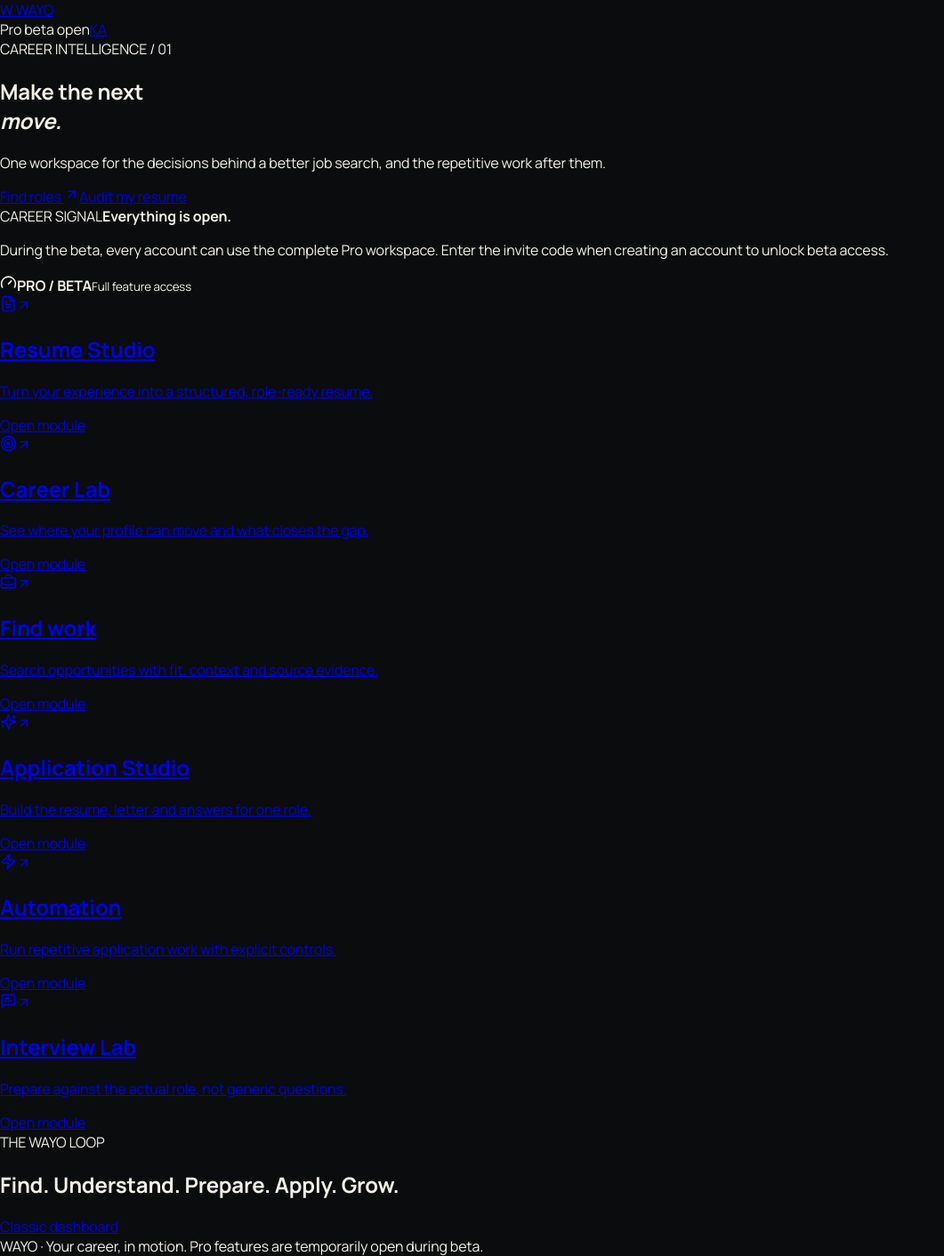
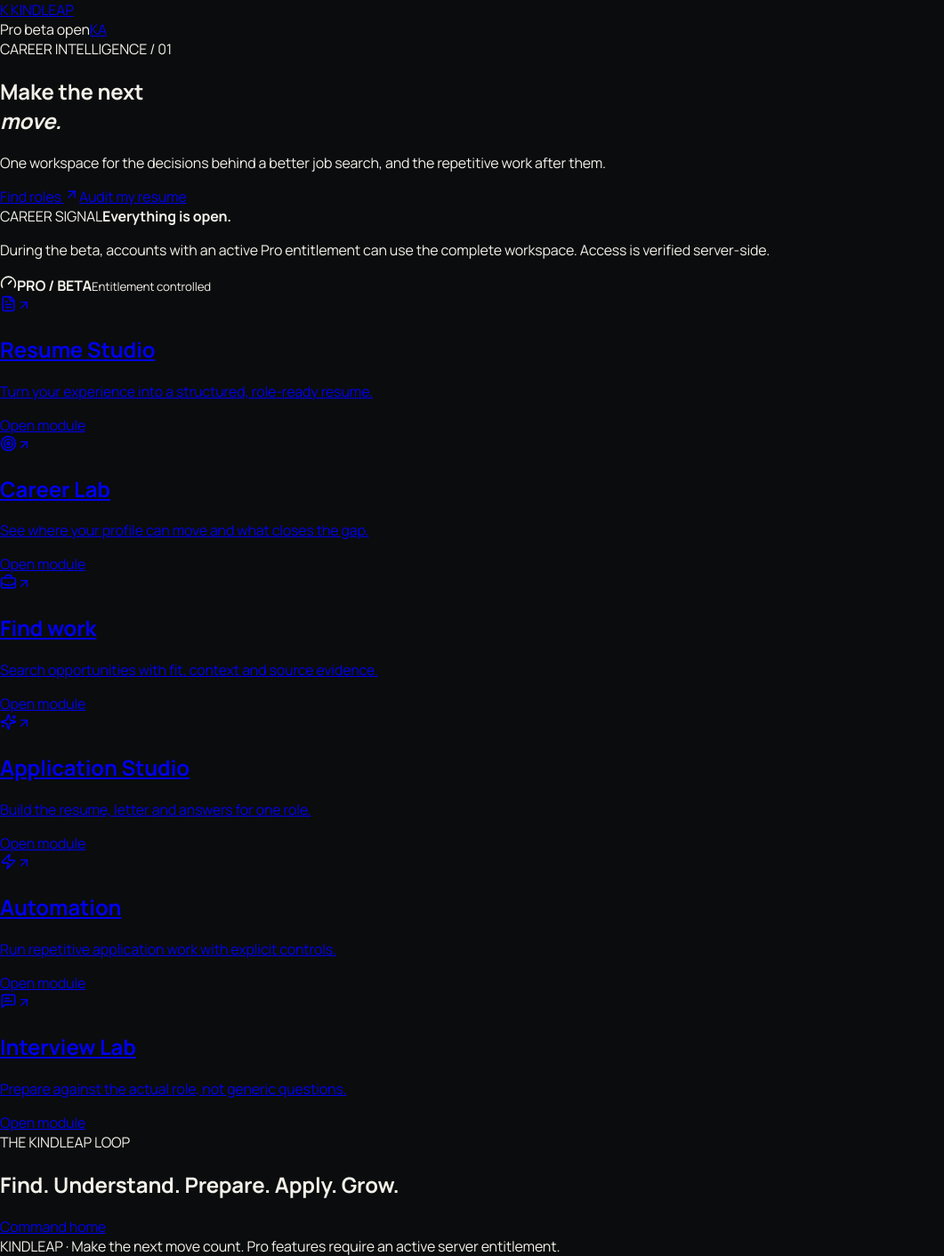
Before and after one commit to madebykraman/jobapplyify, a Next.js app: page /workspace in a window 1280 px wide. Shown: the whole page at 89% size, without its empty margins (0-1061 px from the left). Built offline with nearby package versions, Linux system fonts and the light colour scheme.

Commit message:
fix: remove legacy WAYO workspace branding

```diff
--- a/app/workspace/page.tsx
+++ b/app/workspace/page.tsx
@@ -2,6 +2,7 @@
 
 import Link from 'next/link'
 import { ArrowUpRight, BriefcaseBusiness, FileText, Gauge, MessageSquareText, Sparkles, Target, Zap } from 'lucide-react'
+import { BRAND } from '@/lib/brand'
 import './workspace.css'
 
 const modules = [
@@ -15,11 +16,11 @@ const modules = [
 
 export default function WorkspacePage() {
   return <main className="neo">
-    <header className="neoHeader"><Link href="/" className="neoLogo"><span>W</span> WAYO</Link><div className="neoHeaderRight"><span className="neoStatus"><i/> Pro beta open</span><Link href="/profile" className="neoAvatar">KA</Link></div></header>
+    <header className="neoHeader"><Link href="/" className="neoLogo"><span>K</span> {BRAND.name}</Link><div className="neoHeaderRight"><span className="neoStatus"><i/> Pro beta open</span><Link href="/profile" className="neoAvatar">KA</Link></div></header>
     <section className="neoHero"><div className="neoKicker">CAREER INTELLIGENCE / 01</div><h1>Make the next<br/><em>move.</em></h1><p>One workspace for the decisions behind a better job search, and the repetitive work after them.</p><div className="neoActions"><Link href="/opportunities" className="neoPrimary">Find roles <ArrowUpRight size={17}/></Link><Link href="/resume" className="neoSecondary">Audit my resume</Link></div></section>
-    <section className="neoSignal"><div><span>CAREER SIGNAL</span><strong>Everything is open.</strong><p>During the beta, every account can use the complete Pro workspace. Enter the invite code when creating an account to unlock beta access.</p></div><div className="neoMeter"><Gauge size={19}/><b>PRO / BETA</b><small>Full feature access</small></div></section>
+    <section className="neoSignal"><div><span>CAREER SIGNAL</span><strong>Everything is open.</strong><p>During the beta, accounts with an active Pro entitlement can use the complete workspace. Access is verified server-side.</p></div><div className="neoMeter"><Gauge size={19}/><b>PRO / BETA</b><small>Entitlement controlled</small></div></section>
     <section className="neoGrid">{modules.map(([title,desc,href,Icon])=>{const I=Icon as typeof FileText;return <Link href={href as string} className="neoModule" key={title as string}><div className="neoModuleTop"><I size={19}/><ArrowUpRight size={16}/></div><h2>{title as string}</h2><p>{desc as string}</p><span>Open module</span></Link>})}</section>
-    <section className="neoBottom"><div><span className="neoKicker">THE WAYO LOOP</span><h2>Find. Understand. Prepare. Apply. Grow.</h2></div><Link href="/" className="neoSecondary">Classic dashboard</Link></section>
-    <footer>WAYO · Your career, in motion. <span>Pro features are temporarily open during beta.</span></footer>
+    <section className="neoBottom"><div><span className="neoKicker">THE KINDLEAP LOOP</span><h2>Find. Understand. Prepare. Apply. Grow.</h2></div><Link href="/" className="neoSecondary">Command home</Link></section>
+    <footer>{BRAND.name} · {BRAND.tagline} <span>Pro features require an active server entitlement.</span></footer>
   </main>
 }
```
